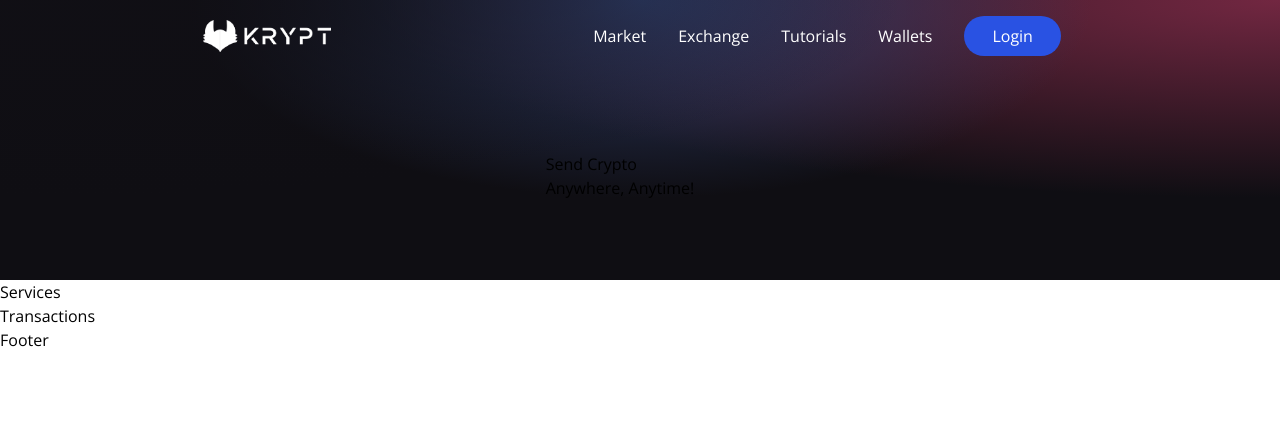
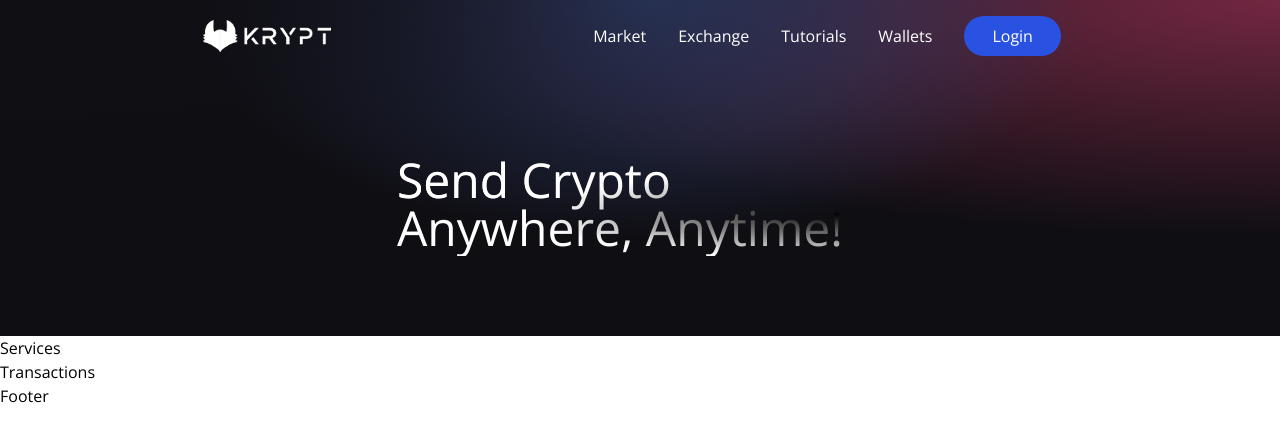
Before and after one commit to chandran-jr/Krypt, a React (Vite) app in the folder client/: page / in a window 1280 px wide. Shown: the top 442 px of the page. Built offline with nearby package versions, Linux system fonts and the light colour scheme.

Commit message:
Add files via upload

```diff
--- a/client/src/components/Welcome.jsx
+++ b/client/src/components/Welcome.jsx
@@ -9,7 +9,7 @@ const Welcome = () => {
         <div className="flex w-full justify-center items-center">
             <div className="flex md:flex-row flex-col items-start justify-between md:p-20 py-12 px-4">
                 <div className="flex flex-1 justify-start flex-col md:mr-10">
-                    <h1>Send Crypto <br/>Anywhere, Anytime!</h1>
+                    <h1 className="text-3xl sm:text-5xl text-white text-gradient py-1">Send Crypto <br/>Anywhere, Anytime!</h1>
                 </div>
             </div>
         </div>
```
